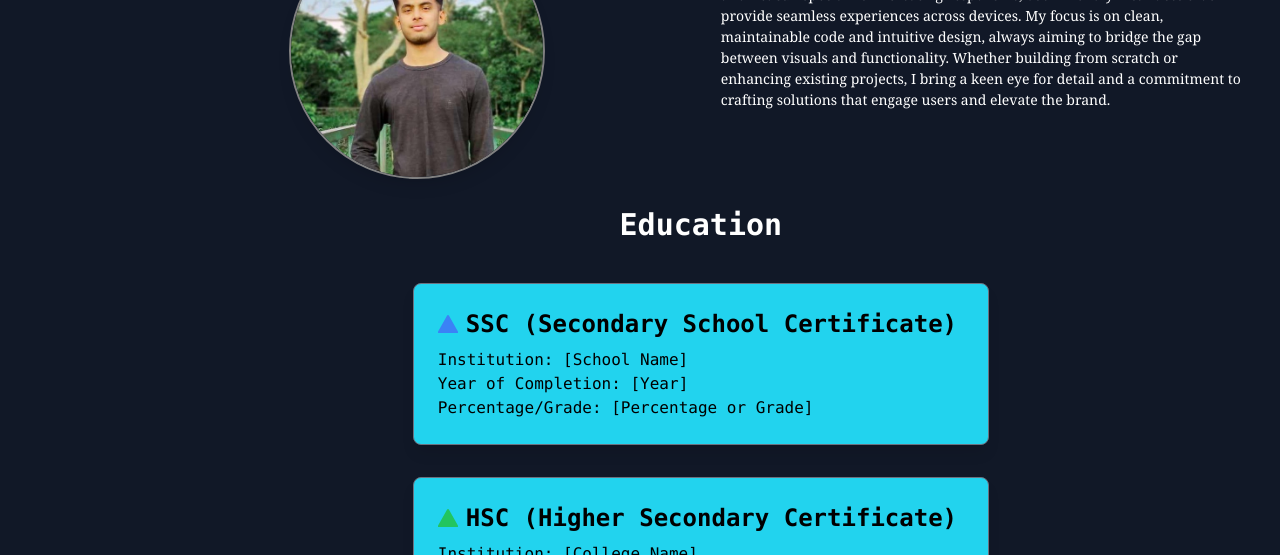
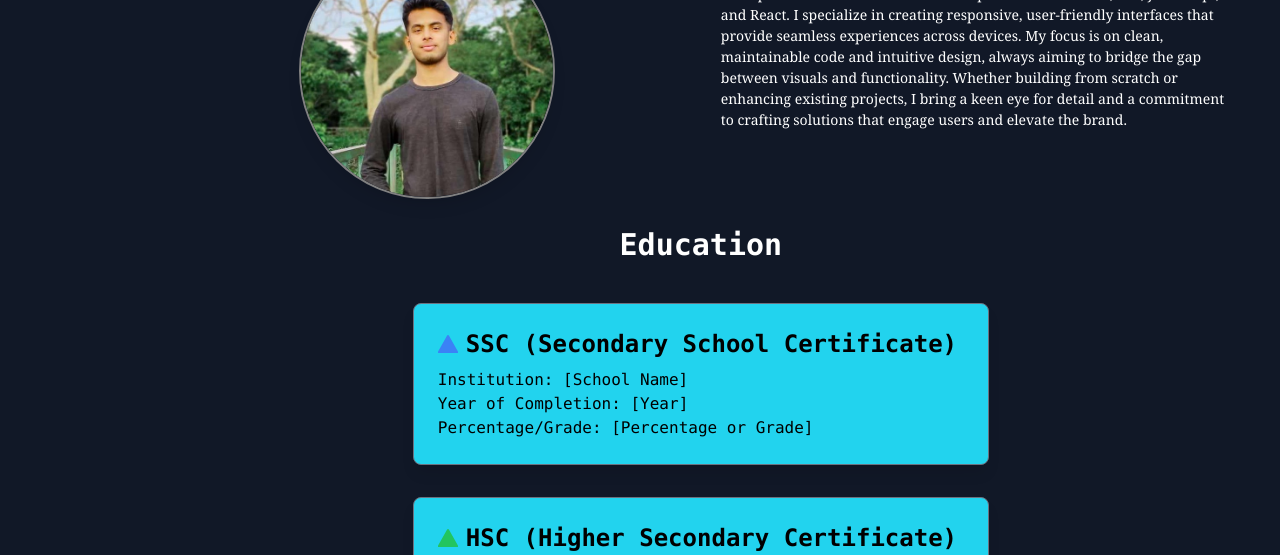
Before and after one commit to risalat345/RISALAT-PORTPOLIO, a plain HTML site: page index.html in a window 1280 px wide. Shown: the part 545-1100 px from the top of the page. Drawn offline with nearby package versions, Linux system fonts and the light colour scheme.

Commit message:
first commit

```diff
--- a/index.html
+++ b/index.html
@@ -41,7 +41,7 @@
       </div>
     </a>
     </div>
-    <div class="right ml-0 md:ml-[10%]">
+    <div class="right p-5 ml-0 md:ml-[10%]">
       <section id="home" class="w-full md:flex mt-7">
         <div class="profile-card w-3/6 flex justify-center mb-7 mx-auto">
           <img src="img/Risalat.jpg" alt="Profile Image"
```
